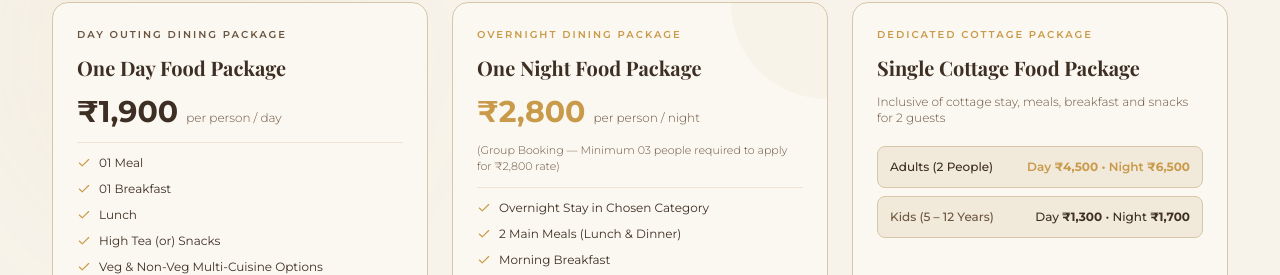
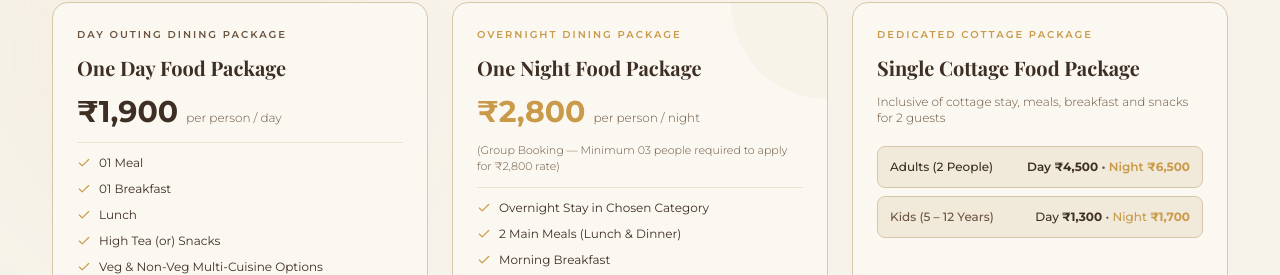
Before and after one commit to payalnkapse1720-maker/Nirva-Cottage-Resort, a Next.js app: page / in a window 1280 px wide. Shown: the part 1819-2094 px from the top of the page. Built offline with nearby package versions, Linux system fonts and the light colour scheme.

Commit message:
Update resort website improvements

```diff
--- a/src/components/AboutBlissCafe.tsx
+++ b/src/components/AboutBlissCafe.tsx
@@ -335,18 +335,30 @@ export default function AboutBlissCafe() {
                     <span className="text-[#3E2F24] font-medium">
                       Adults ({SINGLE_COTTAGE_FOOD_PACKAGE.adultRates.capacity})
                     </span>
-                    <span className="text-[#C99A4A] font-semibold">
-                      Day <span className="font-sans font-bold">{SINGLE_COTTAGE_FOOD_PACKAGE.adultRates.dayPrice}</span> • Night{" "}
-                      <span className="font-sans font-bold">{SINGLE_COTTAGE_FOOD_PACKAGE.adultRates.nightPrice}</span>
+                    <span className="font-semibold text-[#6B5540]">
+                      <span className="text-[#3E2F24]">
+                        Day <span className="font-sans font-bold">{SINGLE_COTTAGE_FOOD_PACKAGE.adultRates.dayPrice}</span>
+                      </span>{" "}
+                      •{" "}
+                      <span className="text-[#C99A4A]">
+                        Night{" "}
+                        <span className="font-sans font-bold">{SINGLE_COTTAGE_FOOD_PACKAGE.adultRates.nightPrice}</span>
+                      </span>
                     </span>
                   </div>
                   <div className="p-3 rounded-lg bg-[#F1E9DA] border border-[#D8C6A8] flex items-center justify-between text-xs">
                     <span className="text-[#6B5540] font-medium">
                       {SINGLE_COTTAGE_FOOD_PACKAGE.kidsRates.ageRange}
                     </span>
-                    <span className="text-[#3E2F24] font-medium">
-                      Day <span className="font-sans font-bold">{SINGLE_COTTAGE_FOOD_PACKAGE.kidsRates.dayPrice}</span> • Night{" "}
-                      <span className="font-sans font-bold">{SINGLE_COTTAGE_FOOD_PACKAGE.kidsRates.nightPrice}</span>
+                    <span className="font-medium text-[#6B5540]">
+                      <span className="text-[#3E2F24]">
+                        Day <span className="font-sans font-bold">{SINGLE_COTTAGE_FOOD_PACKAGE.kidsRates.dayPrice}</span>
+                      </span>{" "}
+                      •{" "}
+                      <span className="text-[#C99A4A]">
+                        Night{" "}
+                        <span className="font-sans font-bold">{SINGLE_COTTAGE_FOOD_PACKAGE.kidsRates.nightPrice}</span>
+                      </span>
                     </span>
                   </div>
                 </div>
--- a/src/components/LocationSection.tsx
+++ b/src/components/LocationSection.tsx
@@ -50,7 +50,7 @@ export default function LocationSection() {
                       <Train className="w-3.5 h-3.5" />
                       <span className="font-semibold text-[#3E2F24]">Badlapur Station</span>
                     </div>
-                    <p className="text-[#6B5540]">15 mins (6.5 km)</p>
+                    <p className="text-[#6B5540]">15 mins (4 km)</p>
                   </div>
 
                   <div className="p-3 rounded-xl bg-[#F7F3EA] border border-[#D8C6A8] space-y-1">
@@ -72,9 +72,9 @@ export default function LocationSection() {
                   <div className="p-3 rounded-xl bg-[#F7F3EA] border border-[#D8C6A8] space-y-1">
                     <div className="flex items-center gap-1.5 text-[#C99A4A]">
                       <Clock className="w-3.5 h-3.5" />
-                      <span className="font-semibold text-[#3E2F24]">Pune Expressway</span>
+                      <span className="font-semibold text-[#3E2F24]">Pune</span>
                     </div>
-                    <p className="text-[#6B5540]">~2 hrs 15 mins</p>
+                    <p className="text-[#6B5540]">~2 hrs 30 mins</p>
                   </div>
                 </div>
               </div>
--- a/src/data/resort-data.ts
+++ b/src/data/resort-data.ts
@@ -490,7 +490,7 @@ export const TRAILS_DATA: Trail[] = [
   {
     id: "kondeshwar-trail",
     title: "Kondeshwar Waterfall Trail",
-    duration: "2 Hours",
+    duration: "15 mins",
     difficulty: "Moderate",
     description:
       "A scenic trek through ancient forested hills and seasonal streams, culminating at the revered Kondeshwar temple and breathtaking cascade pools.",
@@ -501,7 +501,7 @@ export const TRAILS_DATA: Trail[] = [
   {
     id: "sunset-ridge",
     title: "Sunset Ridge Walk",
-    duration: "45 Mins",
+    duration: "15 mins",
     difficulty: "Easy",
     description:
       "A gentle, elevated stroll directly accessible from the resort perimeter. Offers sweeping panoramic views of the entire valley during the golden hour.",
--- a/src/data/rooms.ts
+++ b/src/data/rooms.ts
@@ -60,7 +60,6 @@ export const ROOM_IMAGES = {
   ],
 
   "dormitory-rooms": [
-    "https://res.cloudinary.com/cx2wca8r/image/upload/v1789055027/Dormitory_Room_1.jpg",
     "https://res.cloudinary.com/cx2wca8r/image/upload/v1789055028/Dormitory_Room_2.jpg",
     "https://res.cloudinary.com/dduwzy2tf/image/upload/v1790940090/Copy_of_DSC08708_a1lcxd.jpg",
   ],
```
